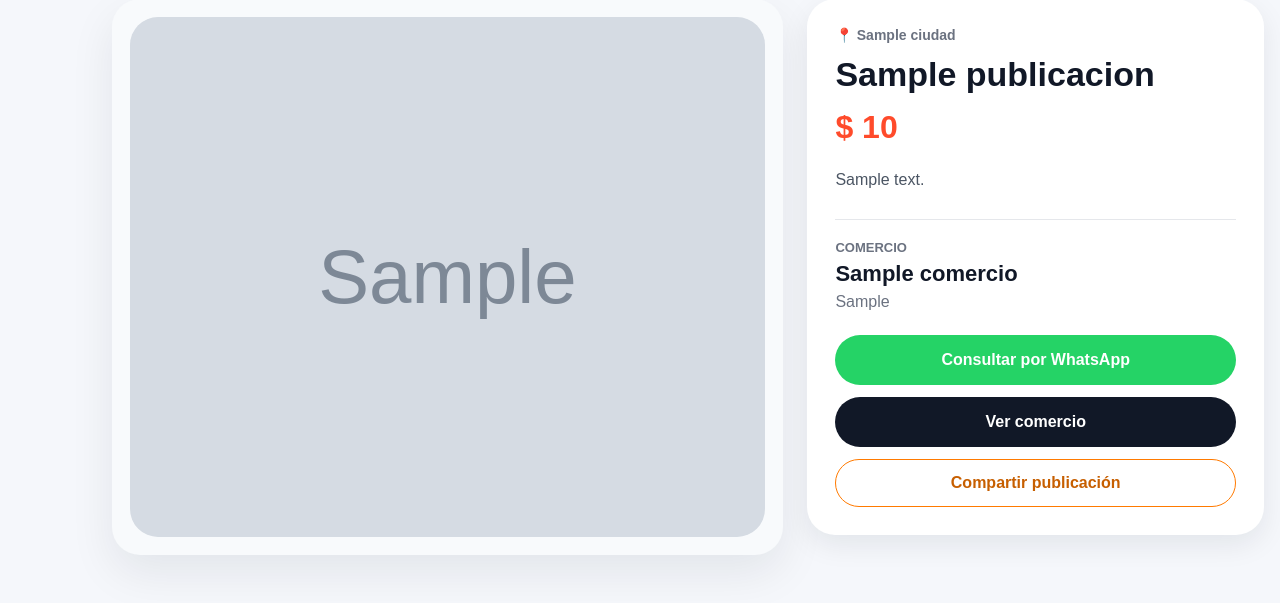
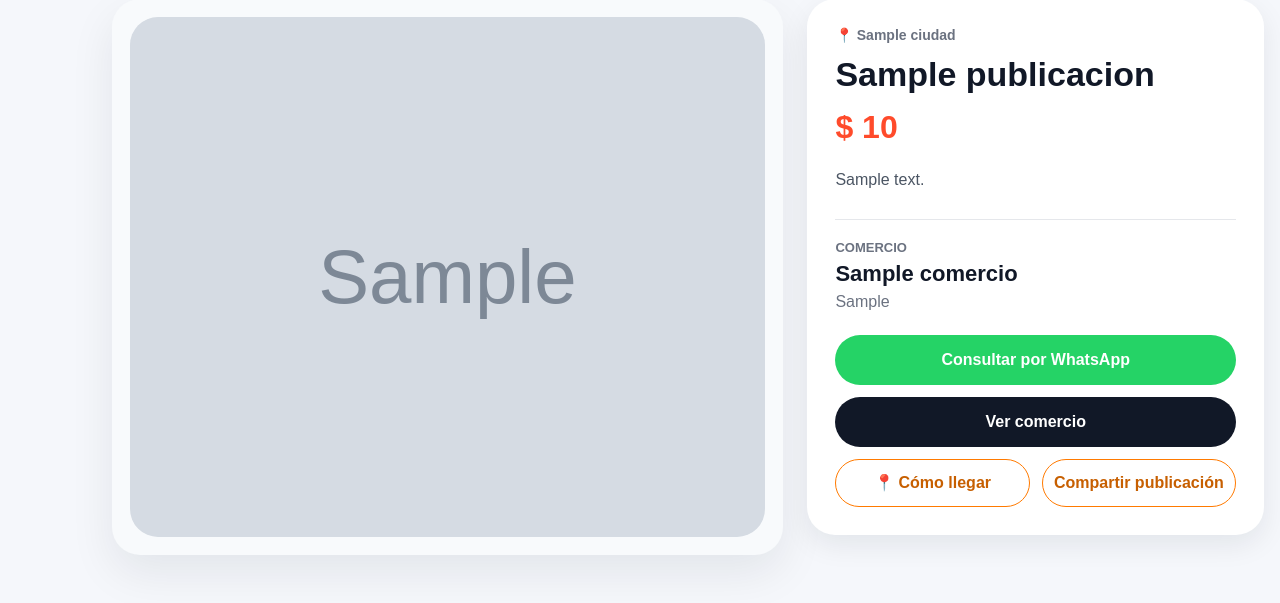
Before and after one commit to maximilianomoho/clicklocal-mvp, a Flask app: template clicklocal-python/templates/detalle.html in a window 1280 px wide. Shown: the part 166-769 px from the top of the page. Run offline with Flask 3, Linux system fonts and the light colour scheme; the template is opened without the code that fills it: most values are stand-ins (such as "Sample title", 1, 10 or a date in 2020); grey boxes marked "Sample" are stand-in pictures; parts of the project's set-up code (start-up, migrations or seed data) failed here and were passed over.

Commit message:
Agregar boton Como llegar con Google Maps

```diff
--- a/clicklocal-python/templates/detalle.html
+++ b/clicklocal-python/templates/detalle.html
@@ -126,6 +126,19 @@
       opacity: 0.7;
       cursor: wait;
     }
+
+    .detalle-acciones-secundarias {
+      display: grid;
+      grid-template-columns: repeat(2, minmax(0, 1fr));
+      gap: 12px;
+    }
+
+    .detalle-acciones-secundarias .detalle-compartir {
+      width: 100%;
+      padding-left: 10px;
+      padding-right: 10px;
+      text-decoration: none;
+    }
   </style>
 </head>
 
@@ -251,6 +264,17 @@
               </a>
             {% endif %}
 
+            {% if comercio.direccion_mostrar or comercio.direccion %}
+              <div class="detalle-acciones-secundarias">
+                <a
+                  href="https://www.google.com/maps/search/?api=1&query={{ ((comercio.direccion_mostrar or comercio.direccion) ~ ', ' ~ (comercio.ciudad or 'Paraná') ~ ', Entre Ríos') | urlencode }}"
+                  class="detalle-compartir"
+                  target="_blank"
+                  rel="noopener noreferrer"
+                >
+                  📍 Cómo llegar
+                </a>
+
                 <button
                   type="button"
                   id="compartirPublicacion"
@@ -258,6 +282,16 @@
                 >
                   Compartir publicación
                 </button>
+              </div>
+            {% else %}
+              <button
+                type="button"
+                id="compartirPublicacion"
+                class="detalle-compartir"
+              >
+                Compartir publicación
+              </button>
+            {% endif %}
           </div>
 
         </aside>
```
Also changed, not shown: clicklocal-python/templates/perfil.html (+11 -0 lines). Lines whose indentation alone changed are shown as unchanged.
